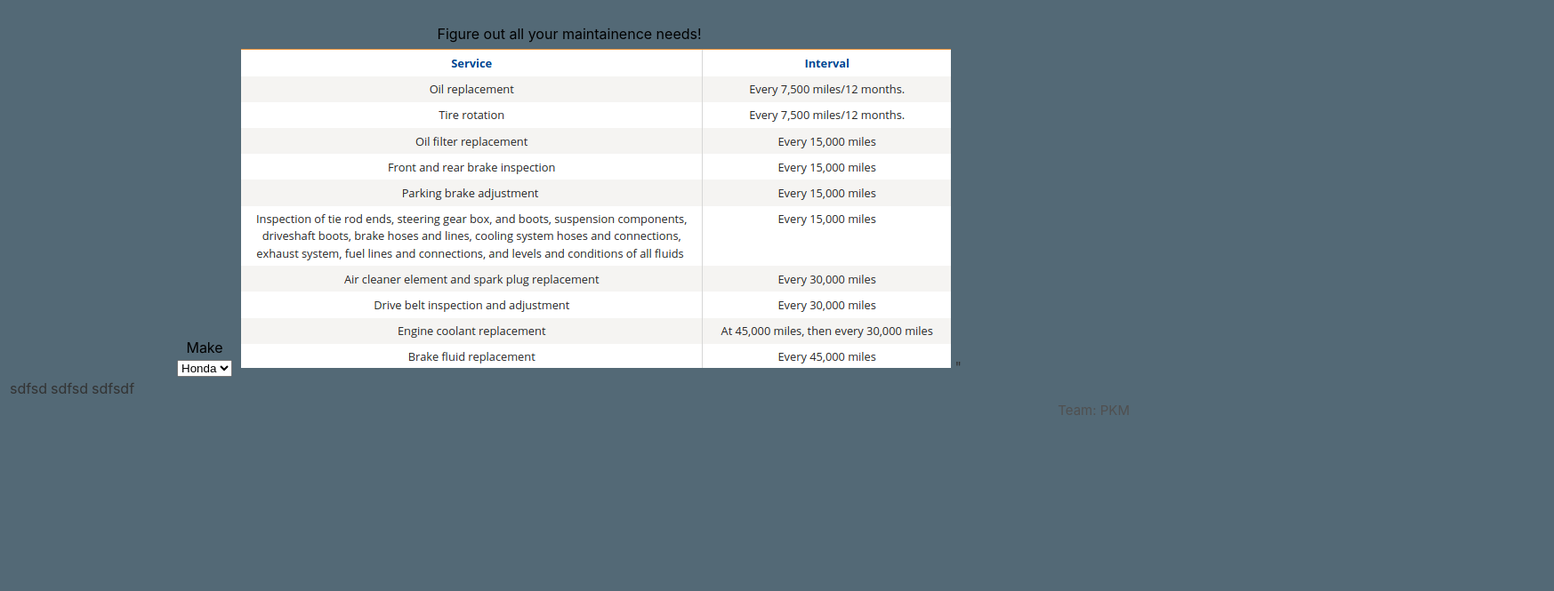
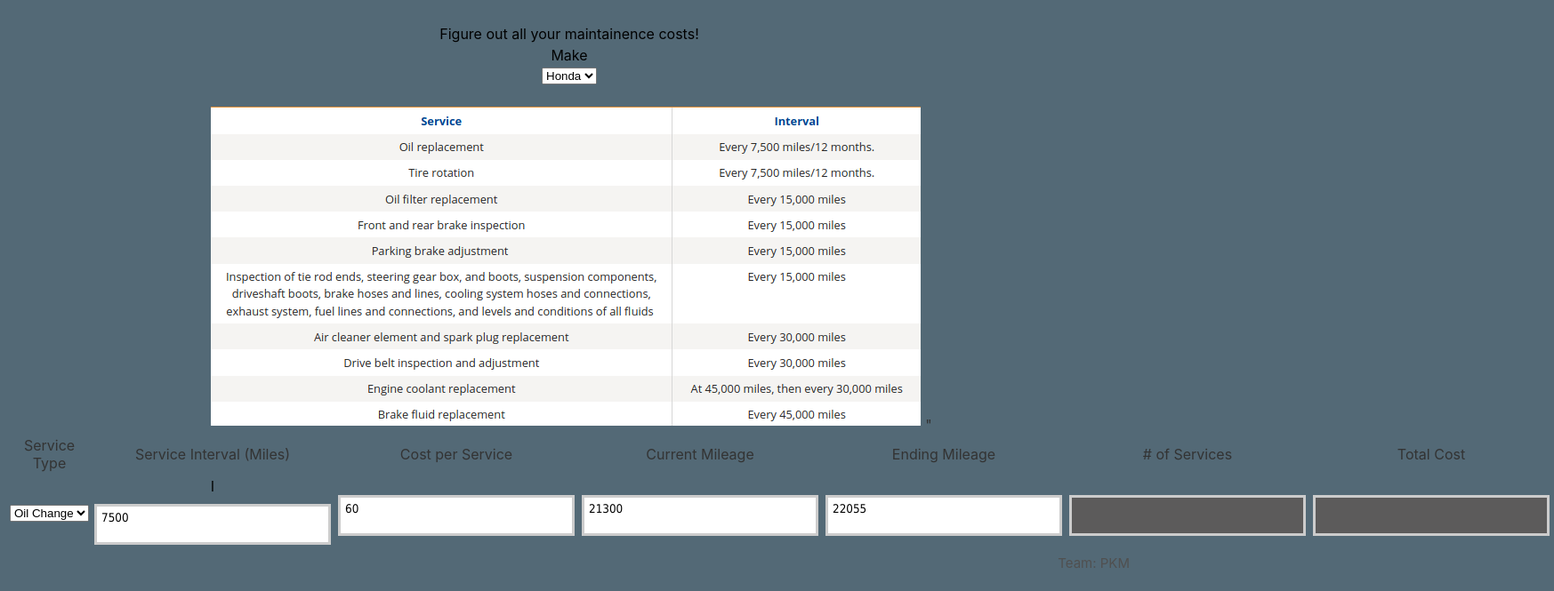
Before and after one commit to michaels107/CarPriceAnalysis, a plain HTML site: page maintainence.html in a window 1280 px wide. Shown: the part 135-800 px from the top of the page at 89% size, 1747 px wide, since content can reach past the window. Drawn offline with Linux system fonts and the light colour scheme.

Commit message:
additonal features

```diff
--- a/maintainence.html
+++ b/maintainence.html
@@ -24,7 +24,7 @@
 
 
 
-        <p id="ET">Figure out all your maintainence needs!</p>
+        <p id="ET">Figure out all your maintainence costs!</p>
 
         </div>
 
@@ -37,15 +37,35 @@
 
         </div>
 
+        <br></br>
+
         <img src="images/Honda Maintainence.png" alt="Honda Maintainence ">"
 
-        <table>
+        <table id = "maintanenceTable">
           <tbody>
           <tr>
-          <td>sdfsd</td>
-          <td>sdfsd</td>
-          <td>sdfsdf</td>
+          <td>Service Type</td>
+          <td>Service Interval (Miles)</td>
+          <td>Cost per Service</td>
+          <td>Current Mileage</td>
+          <td>Ending Mileage</td>
+          <td># of Services</td>
+          <td>Total Cost</td>
           </tr>
+          <tr>
+          <td>
+            <div class = "finalpricecalculation">
+
+                <select name="make" id="make">
+                  <option value="honda">Oil Change</option></select>
+                </td>
+          <td><p>l<textarea id = "interval">7500</textarea></p></td>
+          <td><p><textarea id = "cost">60</textarea></p></td>
+          <td><p><textarea id = "cost">21300</textarea></p></td>
+          <td><p><textarea id = "cost">22055</textarea></p></td>
+          <td><p><textarea id = "tax" readonly style = "background-color: rgb(92, 91, 91)"> </textarea></p></td>
+          <td><p><textarea id = "tax" readonly style = "background-color: rgb(92, 91, 91)"> </textarea></p></td>
+            </tr>
           </tbody>
           </table>
 
--- a/site.js
+++ b/site.js
@@ -10,9 +10,11 @@ let miscellaneoustaxes = document.getElementById("miscellaneoustaxes").value;
 let warranty = document.getElementById("warranty").value;
 let approximatefinalpurchaseprice = document.getElementById("approximatefinalpurchaseprice").value;
 let other = document.getElementById("other").value;
+
+let maintainceCost = document.getElementById("");
+
 let year = document.getElementById("year").value;
-
-totalTax = (taxpercent/100) * parseInt(currentprice);
+let totalTax = (taxpercent/100) * parseInt(currentprice);
 
 
 
@@ -30,3 +32,7 @@ function findFinalPrice(){
     document.getElementById("approximatefinalpurchaseprice").innerHTML = total;
     console.log(total);
 }
+
+function maintainencePrice(){
+    var maintainenceTable = document.getElementById('maintainenceTable');
+}
```
